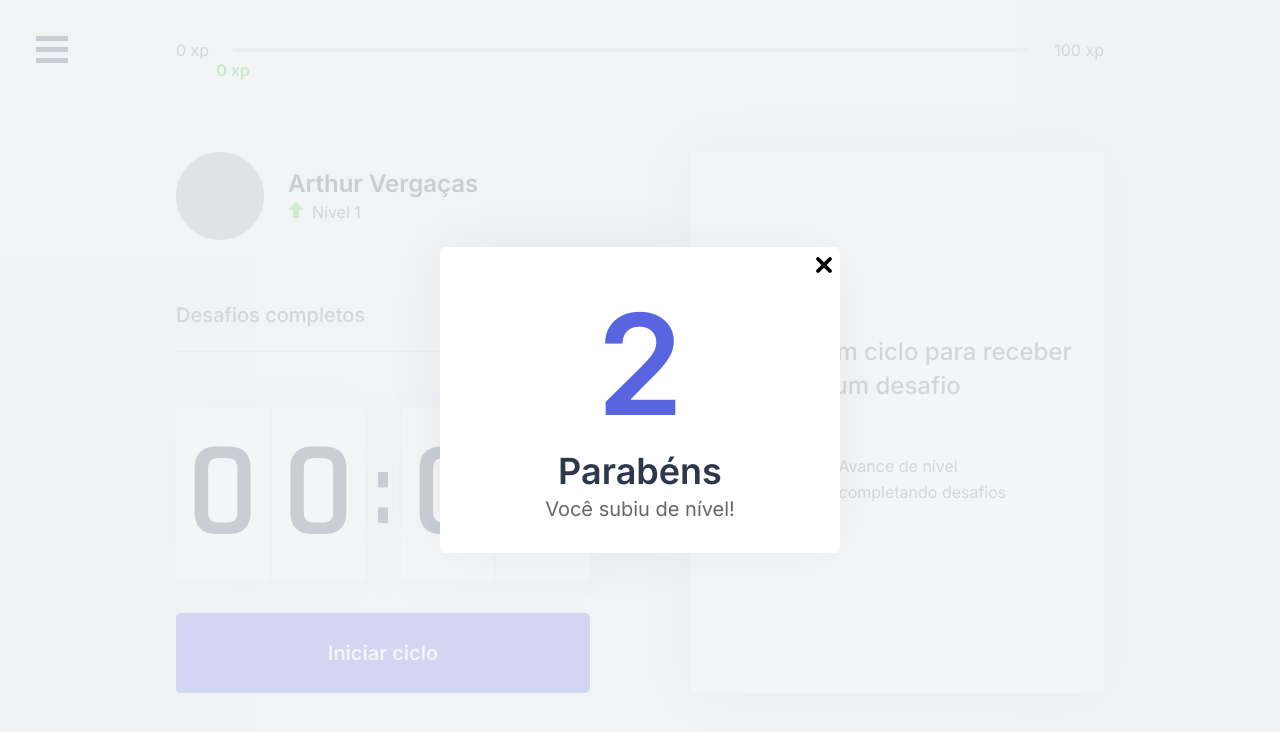
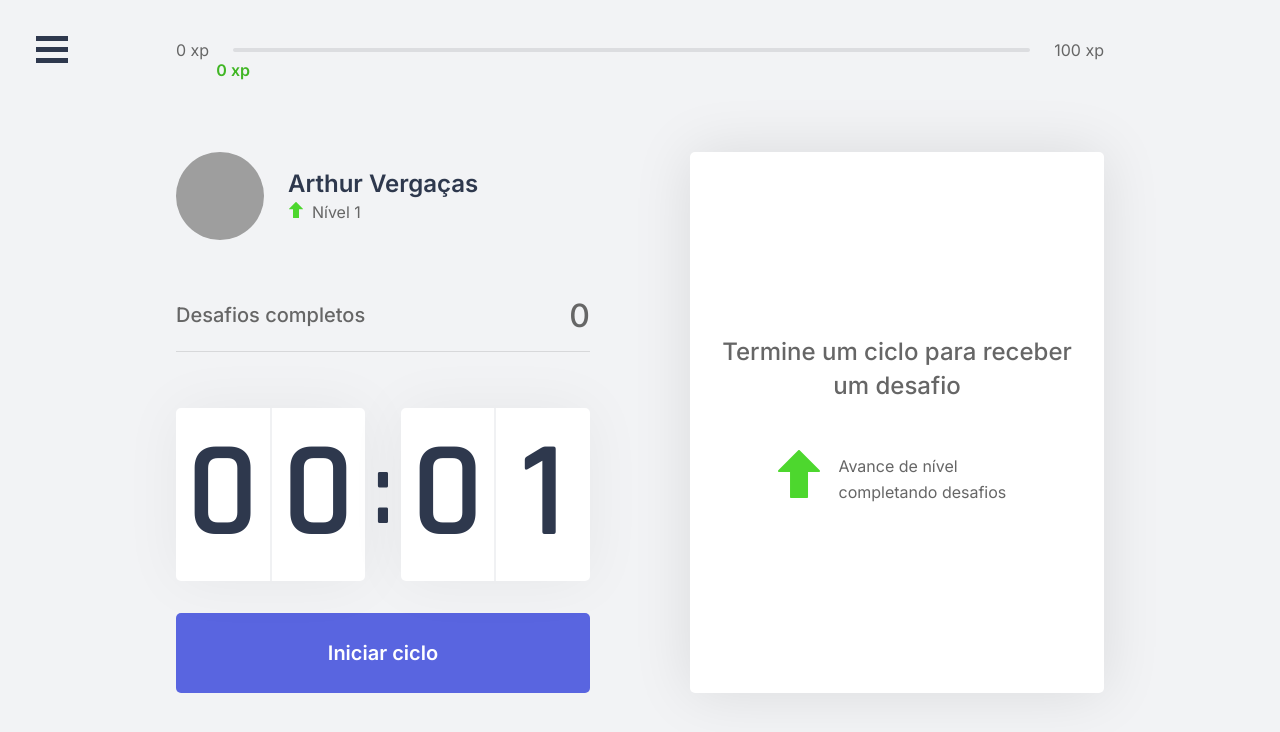
Before and after one commit to arthurvergacas/Take-A-Break, a Next.js app: page / in a window 1280 px wide. Shown: the top 732 px of the page. Built offline with nearby package versions, Linux system fonts and the light colour scheme; grey boxes are pictures that could not be loaded.

Commit message:
added level up modal

```diff
--- a/src/components/LevelUpModal.tsx
+++ b/src/components/LevelUpModal.tsx
@@ -1,16 +1,24 @@
+import { useContext } from "react";
+import { ChallengesContext } from "../contexts/ChallengesContexts";
 import styles from "../styles/components/LevelUpModal.module.css";
 
 export function LevelUpModal() {
+	const { level, disableLvlUpModal } = useContext(ChallengesContext);
+
 	return (
 		<div className={styles.overlay}>
 			<div className={styles.container}>
-				<header>2</header>
+				<header>{level}</header>
 
 				<strong>Parabéns</strong>
 				<p>Você subiu de nível!</p>
 
 				<button type="button">
-					<img src="icons/close.svg" alt="Fechar Modal" />
+					<img
+						src="icons/close.svg"
+						alt="Fechar Modal"
+						onClick={disableLvlUpModal}
+					/>
 				</button>
 			</div>
 		</div>
--- a/src/contexts/ChallengesContexts.tsx
+++ b/src/contexts/ChallengesContexts.tsx
@@ -34,6 +34,8 @@ interface ChallengesContextData {
 	setLevel: Function;
 	setCurrentExperience: Function;
 	setChallengesCompleted: Function;
+	isLvlUpModalActive: boolean;
+	disableLvlUpModal: () => void;
 }
 
 export const ChallengesContext = createContext({} as ChallengesContextData);
@@ -44,6 +46,7 @@ export function ChallengesProvider({ children }: ChallengesProviderProps) {
 	const [challengesCompleted, setChallengesCompleted] = useState(0);
 	const [activeChallenge, setActiveChallenge] = useState(null);
 	const [initialTime, setInitialTime] = useState(1); // in seconds
+	const [isLvlUpModalActive, setIsLvlUpModalActive] = useState(false);
 
 	const maxXp = Math.pow((level + 1) * 5, 2);
 
@@ -62,6 +65,15 @@ export function ChallengesProvider({ children }: ChallengesProviderProps) {
 
 	function levelUp() {
 		setLevel(level + 1);
+		enableLvlUpModal();
+	}
+
+	function enableLvlUpModal() {
+		setIsLvlUpModalActive(true);
+	}
+
+	function disableLvlUpModal() {
+		setIsLvlUpModalActive(false);
 	}
 
 	function onChallengeCompleted() {
@@ -113,6 +125,8 @@ export function ChallengesProvider({ children }: ChallengesProviderProps) {
 		setLevel,
 		setCurrentExperience,
 		setChallengesCompleted,
+		isLvlUpModalActive,
+		disableLvlUpModal,
 	};
 
 	return (
--- a/src/pages/index.tsx
+++ b/src/pages/index.tsx
@@ -21,6 +21,7 @@ export default function Home(props) {
 		level,
 		currentExperience,
 		challengesCompleted,
+		isLvlUpModalActive,
 	} = useContext(ChallengesContext);
 
 	// get cookies from next server
@@ -34,7 +35,7 @@ export default function Home(props) {
 	return (
 		<div className={styles.container}>
 			{/* modal shown when leveling up */}
-			<LevelUpModal />
+			{isLvlUpModalActive && <LevelUpModal />}
 
 			<Head>
 				<title>Início | move.it</title>
--- a/src/styles/components/LevelUpModal.module.css
+++ b/src/styles/components/LevelUpModal.module.css
@@ -47,6 +47,7 @@
 	top: 0.6rem;
 	background: none;
 	border: none;
+	font-size: 0px;
 }
 
 .container button img {
```
